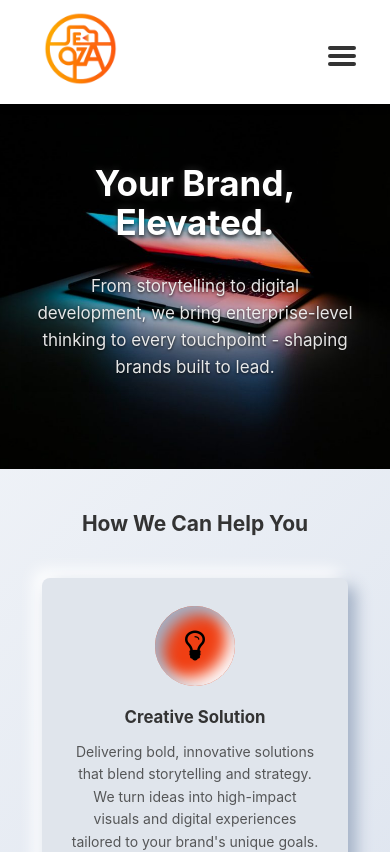
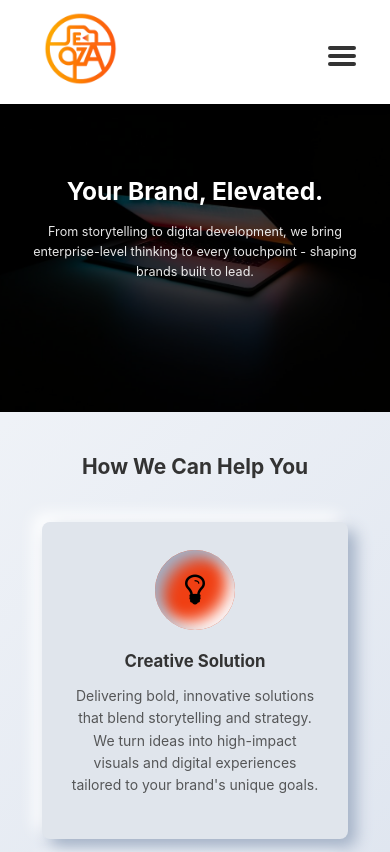
Before and after one commit to Jenoza/Jenoza-FrontEnd, an Angular app: page / in a window 390 px wide. Shown: the top 852 px of the page. Built offline with nearby package versions, Linux system fonts and the light colour scheme.

Commit message:
FInal adjustment

```diff
--- a/src/app/components/home/home.component.scss
+++ b/src/app/components/home/home.component.scss
@@ -27,57 +27,55 @@
     left: 0;
     width: 100%;
     height: 100%;
-    background: rgba(255, 255, 255, 0); // Brighter white overlay
+    background: rgba(0, 0, 0, 0.705);
     z-index: 1;
   }
-
 
   h1, p {
     position: relative;
     z-index: 2;
     color: #ffffff;
-    text-align: center;
   }
 
   h1 {
     font-size: clamp(2rem, 5vw, 3.2rem);
     margin-bottom: 1rem;
+    text-shadow: 2px 2px 4px rgba(0, 0, 0, 0.5);
     line-height: 1.1;
     word-break: break-word;
-    text-shadow:
-      0 2px 4px rgba(0, 0, 0, 0.877),  // strong dark shadow for contrast
-      0 0 8px rgba(255, 255, 255, 0.2); // subtle white glow
-
-    // Optional: add backdrop darken for even stronger clarity (if needed)
-    background: rgba(0, 0, 0, 0.0);
-    padding: 0.5rem 1rem;
-    border-radius: 0.5rem;
   }
 
   p {
-    font-size: 1.3rem;
-    opacity: 0.95;
-    max-width: 700px;
+    font-size: 1.05rem;
+    opacity: 0.9;
+    max-width: 600px;
     margin: 0 auto;
-    color: #f1f1f1;
-    line-height: 1.6;
-    text-shadow:
-      0 1px 3px rgba(0, 0, 0, 0.877),
-      0 0 6px rgba(255, 255, 255, 0.1);
-
-    // Optional background mask for better legibility
-    background: rgba(0, 0, 0, 0.034);
-    padding: 0.75rem 1rem;
-    border-radius: 0.5rem;
   }
 
-  @media (max-width: 900px) {
-    padding: 5.5rem 1.5rem 5.5rem 1.5rem;
+  @media (max-width: 768px) {
+    padding: 11.4vh 0 15.4vh; // Reduced by 0.1
+
     h1 {
-      font-size: clamp(2.5rem, 5.5vw, 3.5rem);
+      font-size: 2rem;
+      line-height: 1.3;
     }
+
     p {
-      font-size: 17px;
+      font-size: 0.95rem;
+      max-width: 90%;
+    }
+  }
+
+  // 📱 Small Phones - Slightly reduced height (0.1 less)
+  @media (max-width: 480px) {
+    padding: 11.4vh 0 15.4vh; // Reduced by 0.1
+
+    h1 {
+      font-size: 1.75rem;
+    }
+
+    p {
+      font-size: 0.9rem;
     }
   }
 }
```
